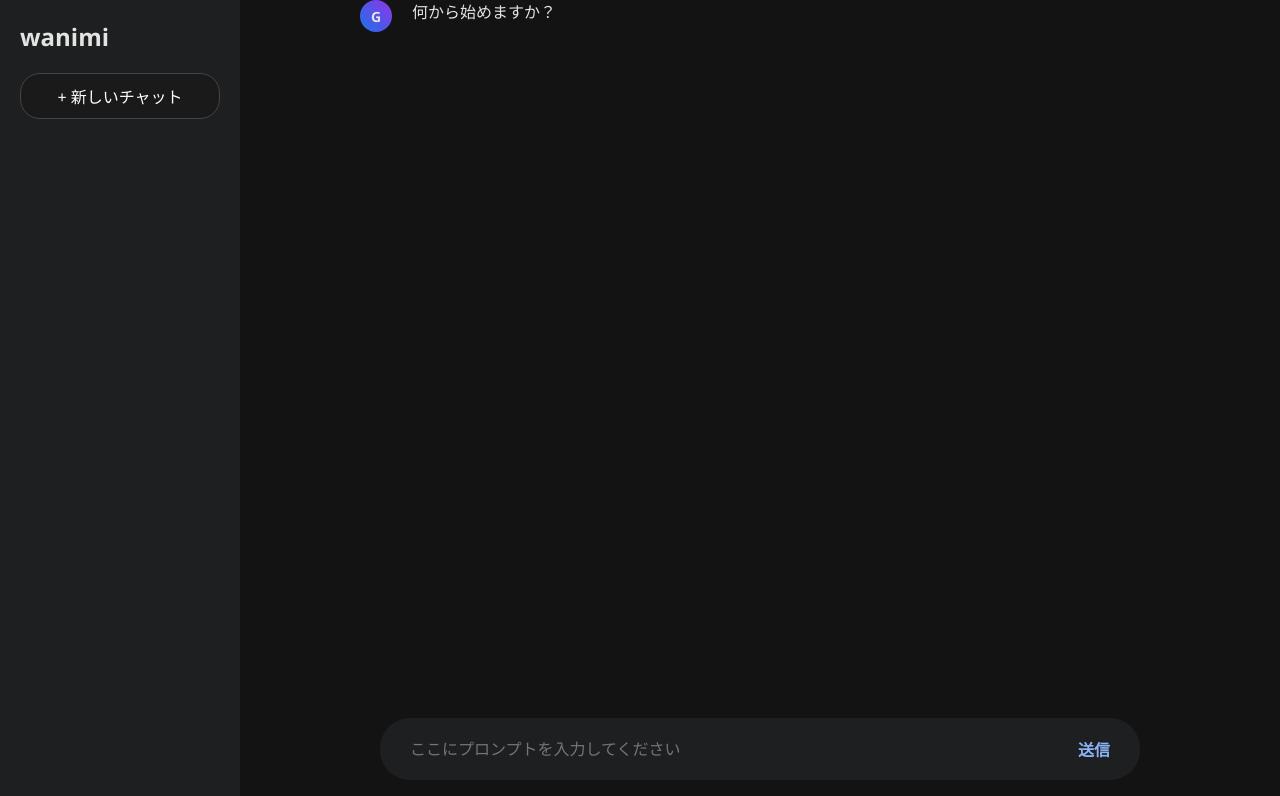
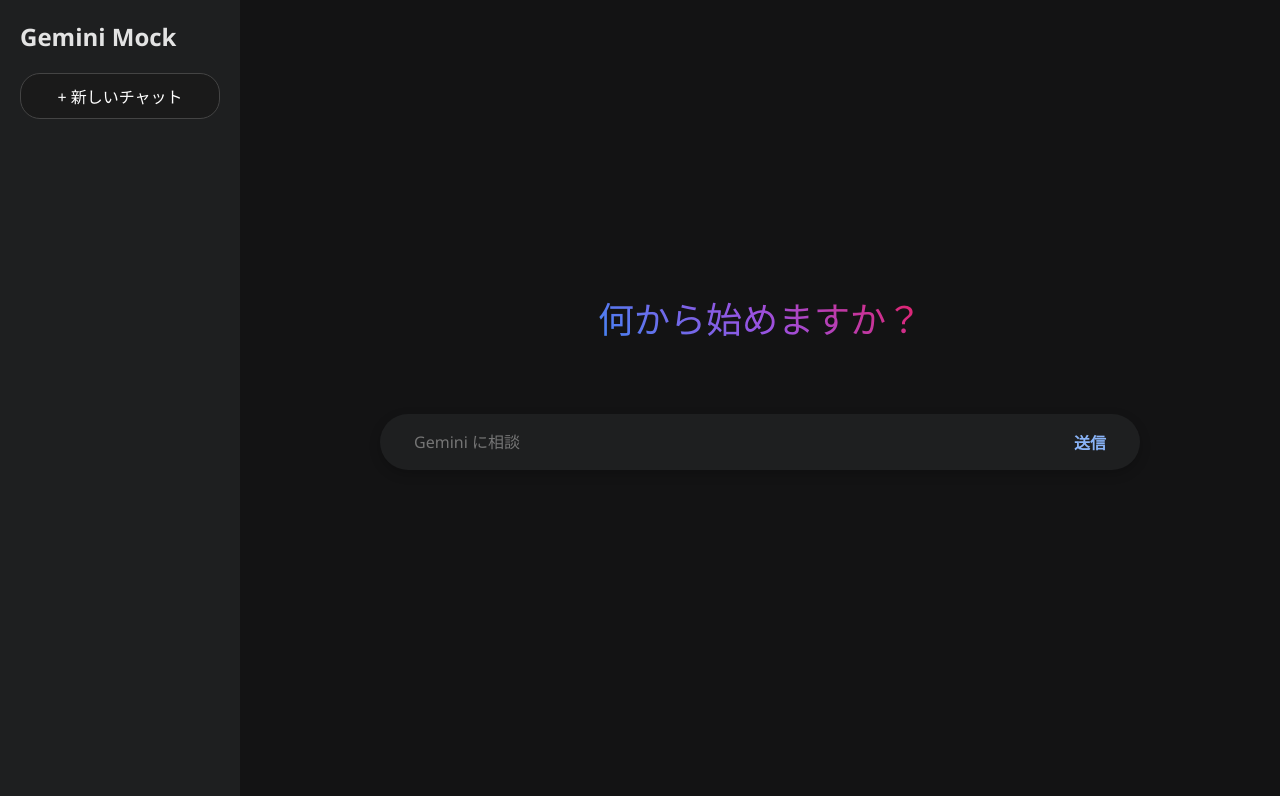
Before and after one commit to mf-phoenix/wanimi, a plain HTML site: page index.html in a window 1280 px wide. Both pictures are taken after a click on the element "+ 新しいチャット". Drawn offline with Linux system fonts and the light colour scheme.

Commit message:
Update index.html

```diff
--- a/index.html
+++ b/index.html
@@ -3,7 +3,7 @@
 <head>
     <meta charset="UTF-8">
     <meta name="viewport" content="width=device-width, initial-scale=1.0">
-    <title>Wanimi</title>
+    <title>Gemini Mockup</title>
     <style>
         * {
             box-sizing: border-box;
@@ -14,9 +14,10 @@
 
         body {
             display: flex;
-            background-color: #131314; /* Gemini風のダークモード背景 */
+            background-color: #131314; /* Gemini風ダーク背景 */
             color: #e3e3e3;
             height: 100vh;
+            overflow: hidden;
         }
 
         /* サイドバー */
@@ -39,24 +40,55 @@
             text-align: center;
         }
 
-        /* メインチャットエリア */
+        /* メインコンテンツ */
         .main-content {
             flex: 1;
             display: flex;
             flex-direction: column;
+            justify-content: center; /* 初期状態は中央寄せ */
+            align-items: center;
             height: 100vh;
+            position: relative;
+            transition: justify-content 0.3s ease;
         }
 
+        /* 会話が始まったら上寄せに変更するためのクラス */
+        .main-content.chat-active {
+            justify-content: flex-end; /* 入力欄を下に固定 */
+        }
+
+        /* 中央のウェルカムメッセージ */
+        .welcome-container {
+            text-align: center;
+            margin-bottom: 40px;
+            animation: fadeIn 0.5s ease;
+        }
+
+        .welcome-title {
+            font-size: 36px;
+            font-weight: normal;
+            background: linear-gradient(45deg, #4285f4, #9b51e0, #e91e63);
+            -webkit-background-clip: text;
+            -webkit-text-fill-color: transparent;
+            margin-bottom: 10px;
+        }
+
+        /* チャット履歴エリア（最初は非表示） */
         .chat-container {
+            display: none;
             flex: 1;
             overflow-y: auto;
-            padding: 40px 20%px;
-            display: flex;
+            padding: 40px 20px;
             flex-direction: column;
             gap: 30px;
             max-width: 800px;
             width: 100%;
             margin: 0 auto;
+        }
+
+        /* 会話が始まったら表示 */
+        .main-content.chat-active .chat-container {
+            display: flex;
         }
 
         /* メッセージのスタイル */
@@ -75,6 +107,7 @@
             justify-content: center;
             font-weight: bold;
             font-size: 14px;
+            flex-shrink: 0;
         }
 
         .user-message .avatar {
@@ -96,14 +129,16 @@
             max-width: 800px;
             width: 100%;
             margin: 0 auto;
+            margin-bottom: 20px;
         }
 
         .input-box {
             display: flex;
             background-color: #1e1f20;
             border-radius: 30px;
-            padding: 10px 20px;
+            padding: 12px 24px;
             align-items: center;
+            box-shadow: 0 4px 12px rgba(0,0,0,0.2);
         }
 
         .input-box input {
@@ -113,7 +148,7 @@
             color: white;
             font-size: 16px;
             outline: none;
-            padding: 10px;
+            padding: 5px 10px;
         }
 
         .send-btn {
@@ -135,31 +170,32 @@
 <body>
 
     <div class="sidebar">
-        <h2>wanimi</h2>
-        <div class="new-chat-btn">+ 新しいチャット</div>
+        <h2>Gemini Mock</h2>
+        <div class="new-chat-btn" onclick="resetChat()">+ 新しいチャット</div>
     </div>
 
-    <div class="main-content">
-        <div class="chat-container" id="chatContainer">
-            <div class="message ai-message">
-                <div class="avatar">G</div>
-                <div class="message-text">何から始めますか？</div>
-            </div>
+    <div class="main-content" id="mainContent">
+
+        <div class="welcome-container" id="welcomeContainer">
+            <h1 class="welcome-title">何から始めますか？</h1>
         </div>
+
+        <div class="chat-container" id="chatContainer"></div>
 
         <div class="input-container">
             <div class="input-box">
-                <input type="text" id="userInput" placeholder="ここにプロンプトを入力してください" onkeypress="handleKeyPress(event)">
+                <input type="text" id="userInput" placeholder="Gemini に相談" onkeypress="handleKeyPress(event)">
                 <button class="send-btn" onclick="sendMessage()">送信</button>
             </div>
         </div>
     </div>
 
     <script>
-        // 定型文のリスト
         const replies = [
             "そんなことより、世の中のワニの種類について話しませんか？"
         ];
+
+        let isChatActive = false;
 
         function sendMessage() {
             const inputElement = document.getElementById('userInput');
@@ -167,7 +203,16 @@
 
             if (messageText === "") return;
 
+            const mainContent = document.getElementById('mainContent');
+            const welcomeContainer = document.getElementById('welcomeContainer');
             const chatContainer = document.getElementById('chatContainer');
+
+            // 初回送信時：中央のウェルカムメッセージを消してチャットモードにする
+            if (!isChatActive) {
+                welcomeContainer.style.display = 'none';
+                mainContent.classList.add('chat-active');
+                isChatActive = true;
+            }
 
             // 1. ユーザーのメッセージを追加
             const userDiv = document.createElement('div');
@@ -175,13 +220,11 @@
             userDiv.innerHTML = `<div class="avatar">U</div><div class="message-text">${messageText}</div>`;
             chatContainer.appendChild(userDiv);
 
-            // 入力欄をクリア
             inputElement.value = "";
             chatContainer.scrollTop = chatContainer.scrollHeight;
 
-            // 2. 少し遅れてAIの定型文を返す（擬似的な思考時間）
+            // 2. AIの定型文を返す（0.8秒後）
             setTimeout(() => {
-                // ランダムに定型文を選ぶ
                 const randomReply = replies[Math.floor(Math.random() * replies.length)];
 
                 const aiDiv = document.createElement('div');
@@ -189,17 +232,27 @@
                 aiDiv.innerHTML = `<div class="avatar">G</div><div class="message-text">${randomReply}</div>`;
                 chatContainer.appendChild(aiDiv);
 
-                // 最下部までスクロール
                 chatContainer.scrollTop = chatContainer.scrollHeight;
             }, 800);
         }
 
-        // Enterキーでも送信できるようにする
         function handleKeyPress(event) {
             if (event.key === 'Enter') {
                 sendMessage();
             }
         }
+
+        // 新しいチャットを押したときに最初の状態に戻す関数
+        function resetChat() {
+            const mainContent = document.getElementById('mainContent');
+            const welcomeContainer = document.getElementById('welcomeContainer');
+            const chatContainer = document.getElementById('chatContainer');
+
+            chatContainer.innerHTML = '';
+            welcomeContainer.style.display = 'block';
+            mainContent.classList.remove('chat-active');
+            isChatActive = false;
+        }
     </script>
 </body>
 </html>
```
